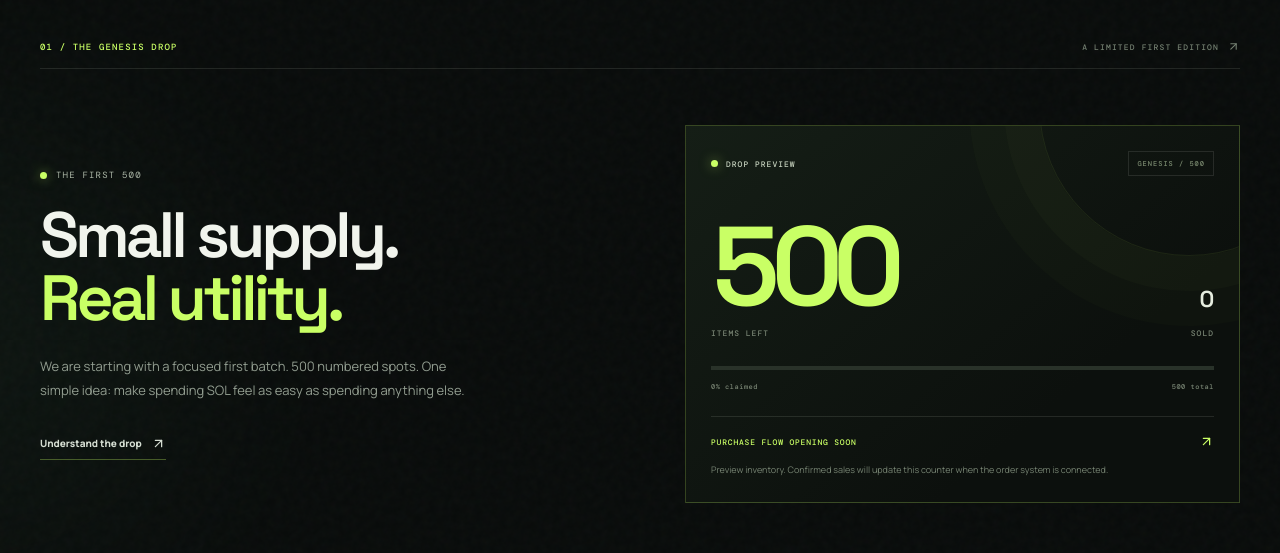
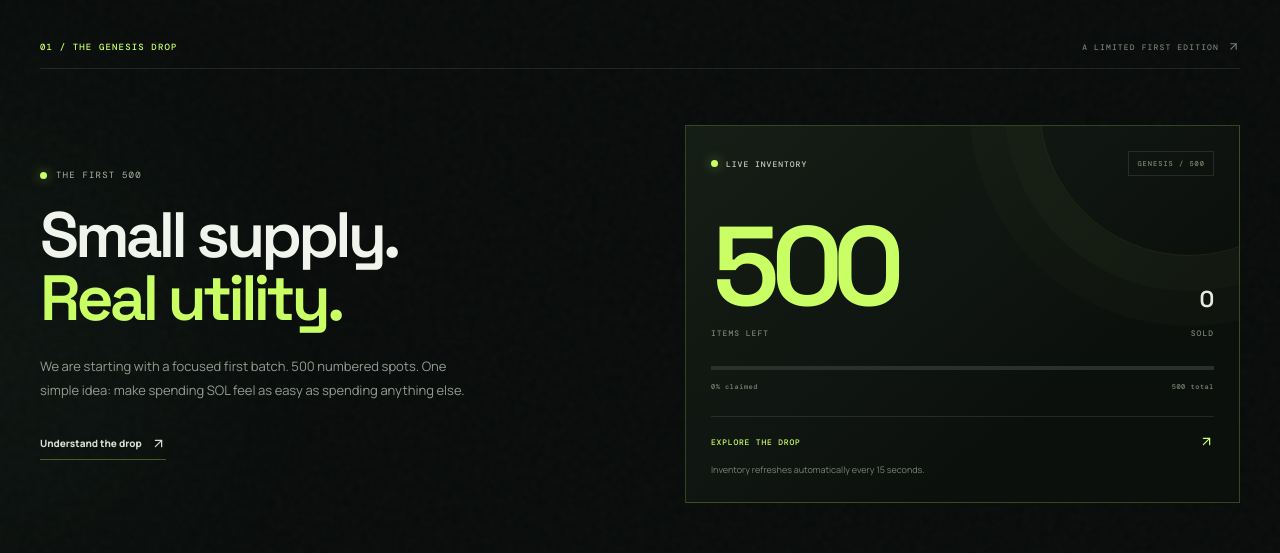
Before and after one commit to Benotos/swipe-fun, a Next.js app: page / in a window 1280 px wide. Shown: the part 940-1493 px from the top of the page. Built offline with nearby package versions, Linux system fonts and the light colour scheme.

Commit message:
Connect Genesis counter to live stock endpoint

```diff
--- a/src/components/LiveCounter.tsx
+++ b/src/components/LiveCounter.tsx
@@ -1,32 +1,27 @@
 "use client";
 
 import { useEffect, useState } from "react";
+import Link from "next/link";
 import { ArrowUpRight, Flame } from "lucide-react";
 
-type Stock = {
-  total: number;
-  sold: number;
-  remaining: number;
-  source: "preview" | "database";
-};
+type Stock = { total: number; sold: number; remaining: number; source: "preview" | "database" };
 
 export default function LiveCounter() {
   const [stock, setStock] = useState<Stock>({ total: 500, sold: 0, remaining: 500, source: "preview" });
   const [loading, setLoading] = useState(true);
+  const [unavailable, setUnavailable] = useState(false);
 
   useEffect(() => {
     let active = true;
     const loadStock = async () => {
       try {
         const response = await fetch("/api/stock", { cache: "no-store" });
-        if (!response.ok) throw new Error("Stock unavailable");
-        const data: Stock = await response.json();
-        if (active) setStock(data);
+        if (!response.ok) throw new Error("Inventory unavailable");
+        const data = await response.json();
+        if (active) { setStock({ total: data.total, sold: data.sold, remaining: data.remaining, source: "database" }); setUnavailable(false); }
       } catch {
-        // Keep the last known count visible if the endpoint is temporarily unavailable.
-      } finally {
-        if (active) setLoading(false);
-      }
+        if (active) setUnavailable(true);
+      } finally { if (active) setLoading(false); }
     };
     loadStock();
     const interval = window.setInterval(loadStock, 15000);
@@ -36,22 +31,12 @@ export default function LiveCounter() {
   const soldOut = stock.remaining <= 0;
   const progress = stock.total > 0 ? Math.min(100, stock.sold / stock.total * 100) : 0;
 
-  return (
-    <div className="counter-card" aria-live="polite">
-      <div className="counter-heading">
-        <span><span className="status-dot" /> {stock.source === "database" ? "LIVE INVENTORY" : "DROP PREVIEW"}</span>
-        <span className="counter-edition">GENESIS / {stock.total}</span>
-      </div>
-      <div className="counter-numbers">
-        <div><div className="counter-value">{stock.remaining.toLocaleString("en-US")}</div><div className="counter-caption">ITEMS LEFT</div></div>
-        <div className="sold-stat"><strong>{stock.sold.toLocaleString("en-US")}</strong><span>SOLD</span></div>
-      </div>
-      <div className="progress-track"><div className="progress-fill" style={{ width: `${progress}%` }} /></div>
-      <div className="progress-labels"><span>{Math.round(progress)}% claimed</span><span>{stock.total.toLocaleString("en-US")} total</span></div>
-      <div className={`counter-button ${soldOut ? "is-sold-out" : "is-locked"}`}>
-        {soldOut ? "FIRST DROP SOLD OUT" : "PURCHASE FLOW OPENING SOON"} {soldOut ? <Flame size={15} /> : <ArrowUpRight size={15} />}
-      </div>
-      <p className="counter-note">{loading ? "Checking inventory…" : stock.source === "preview" ? "Preview inventory. Confirmed sales will update this counter when the order system is connected." : "Inventory refreshes automatically every 15 seconds."}</p>
-    </div>
-  );
+  return <div className="counter-card" aria-live="polite">
+    <div className="counter-heading"><span><span className="status-dot" /> {stock.source === "database" ? "LIVE INVENTORY" : "PREVIEW INVENTORY"}</span><span className="counter-edition">GENESIS / {stock.total}</span></div>
+    <div className="counter-numbers"><div><div className="counter-value">{stock.remaining.toLocaleString("en-US")}</div><div className="counter-caption">ITEMS LEFT</div></div><div className="sold-stat"><strong>{stock.sold.toLocaleString("en-US")}</strong><span>SOLD</span></div></div>
+    <div className="progress-track"><div className="progress-fill" style={{ width: `${progress}%` }} /></div>
+    <div className="progress-labels"><span>{Math.round(progress)}% claimed</span><span>{stock.total.toLocaleString("en-US")} total</span></div>
+    {soldOut ? <div className="counter-button is-sold-out">FIRST DROP SOLD OUT <Flame size={15}/></div> : <Link href="/checkout" className="counter-button is-locked">EXPLORE THE DROP <ArrowUpRight size={15}/></Link>}
+    <p className="counter-note">{loading ? "Loading inventory…" : unavailable ? "Database connection required for live inventory. Preview figures shown." : stock.source === "preview" ? "Preview inventory. Confirmed orders will update this counter after database setup." : "Inventory refreshes automatically every 15 seconds."}</p>
+  </div>;
 }
```
